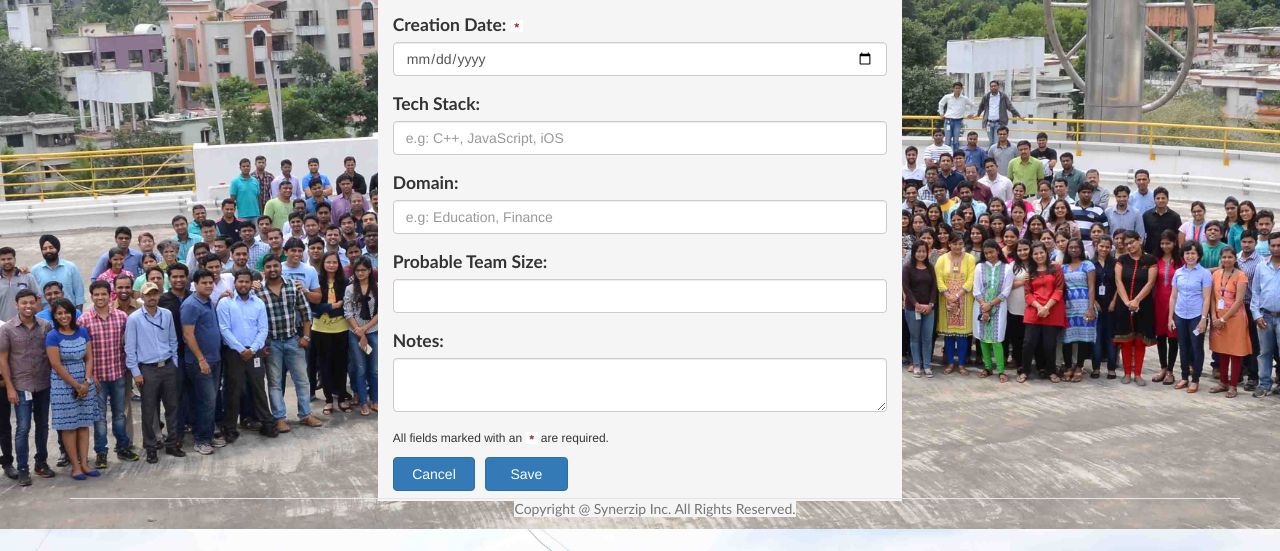
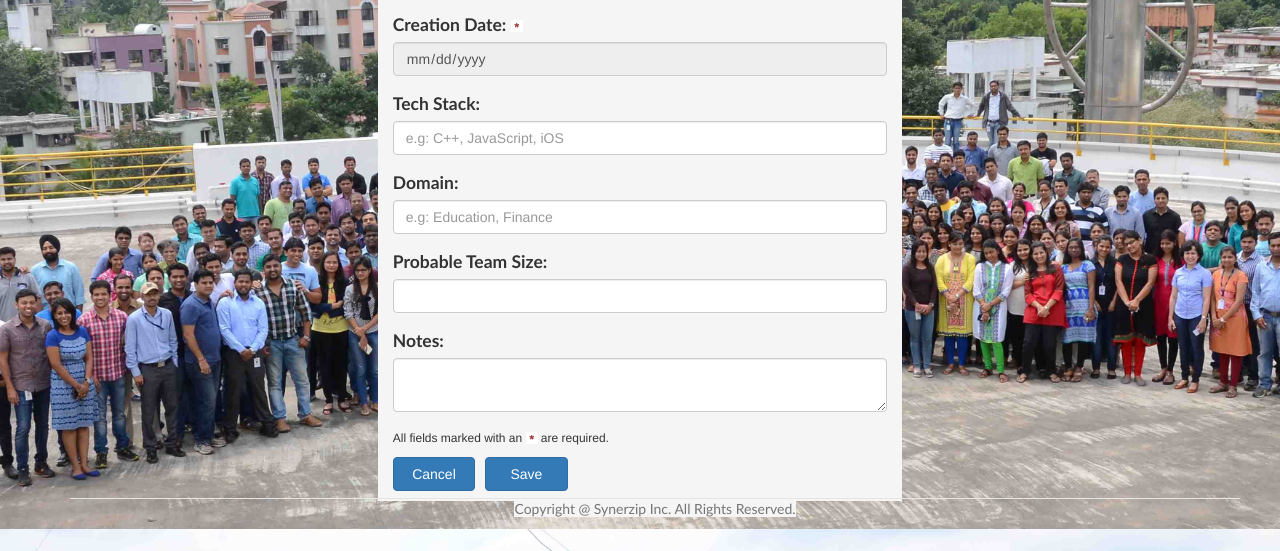
Before and after one commit to ShailaPawar/Pre-sales-huddle, a plain HTML site: page app/index.html at #/editProspect in a window 1280 px wide. Shown: the part 271-822 px from the top of the page. Drawn offline with nearby package versions, Linux system fonts and the light colour scheme.

Commit message:
- change in creation date functionality for edit prospect

```diff
--- a/app/scripts/addProspectController.js
+++ b/app/scripts/addProspectController.js
@@ -38,7 +38,7 @@ angular.module('PreSales-Huddle')
             // creationDate.toLocaleString('en-US');
             var data = {
                 Name:               $scope.prospectName,
-                CreateDate :        new Date($scope.date),
+                CreateDate :        $scope.date,
                 TechStack:          $scope.techStack,
                 Domain:             $scope.domain,
                 DesiredTeamSize:    $scope.teamSize,
--- a/app/views/editProspect.html
+++ b/app/views/editProspect.html
@@ -17,9 +17,11 @@
                     <img src = "images/required.gif" alt = "Required" class = "required-star">
                 </label>
 
+                <!--<input type = "date" ng-model = "prospect.CreateDate" id = "date" name = "date" class = "form-control"-->
+                       <!--max = "{{maxDate | date: 'yyyy-MM-dd'}}" >-->
                 <input type = "date" ng-model = "creationDate"
-                       ng-model-options = "creationDate = setCreateDate(prospect.CreateDate)" id = "date" name = "date" class = "form-control"
-                       max = "{{maxDate | date: 'yyyy-MM-dd'}}" >
+                       ng-init = "creationDate = setCreateDate(prospect.CreateDate)" id = "date" name = "date" class = "form-control"
+                       max = "{{maxDate | date: 'yyyy-MM-dd'}}" disabled>
             </div>
             <div class = "form-group">
                 <label for = "techStack"> Tech Stack: </label>
```
